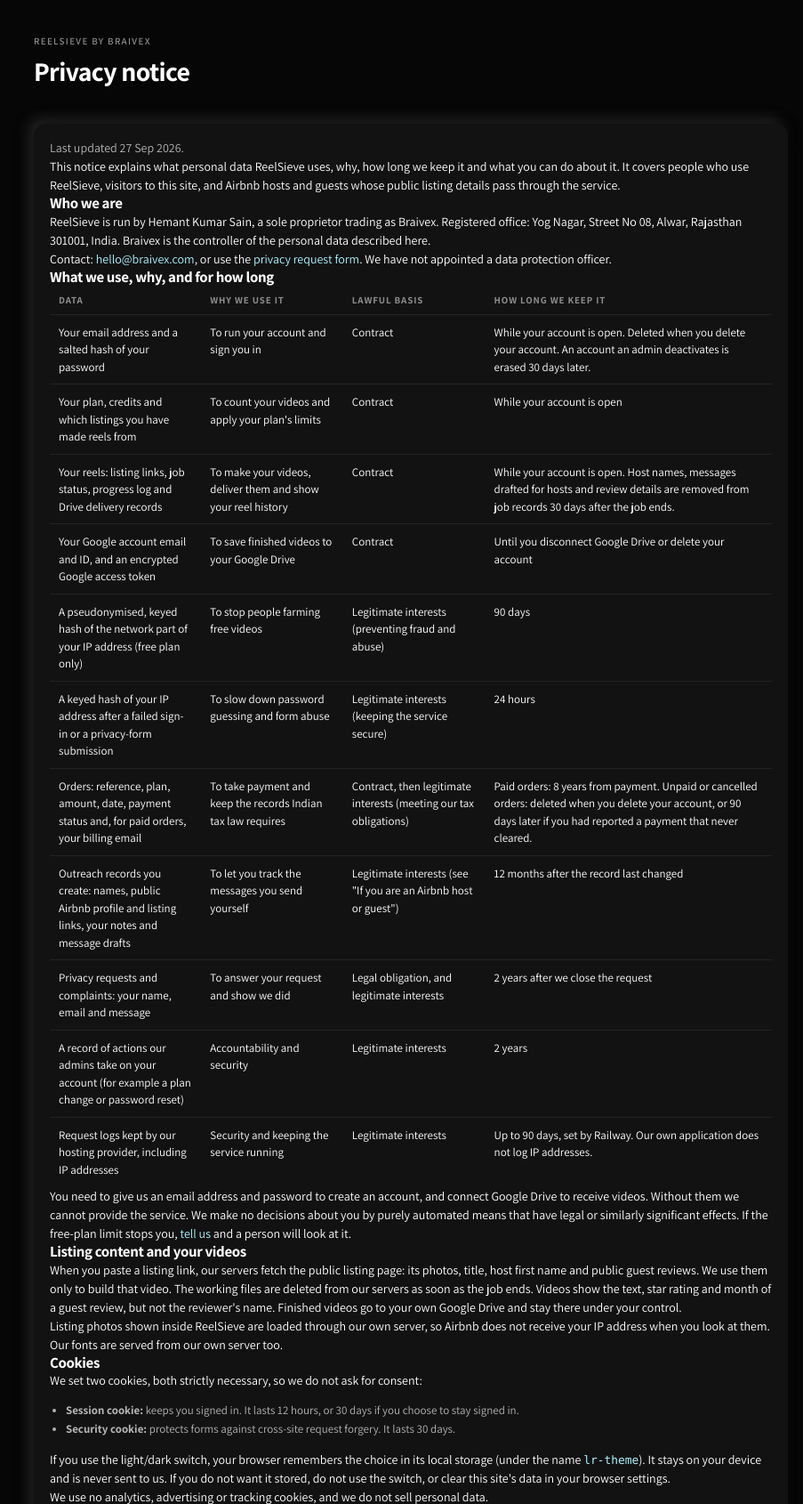
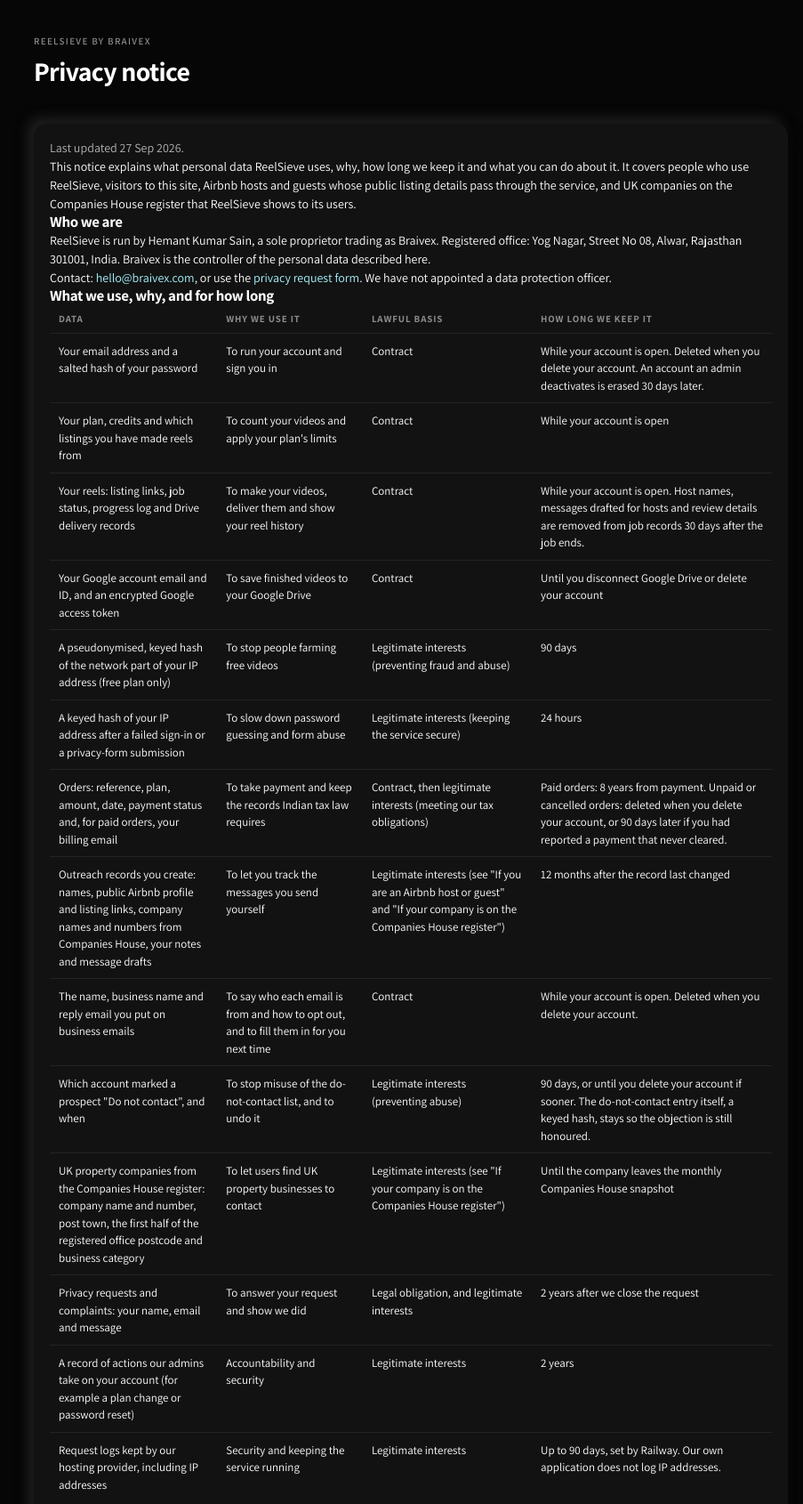
Before and after one commit to moose9200/ReelSieve, a FastAPI app: page /privacy in a window 1280 px wide. Shown: the part 76-1766 px from the top of the page at 89% size, without its empty margins (178-1081 px from the left). Run offline with FastAPI, Linux system fonts and the light colour scheme; parts of the project's set-up code (start-up, migrations or seed data) failed here and were passed over; some libraries are stand-ins or nearby versions.

Commit message:
Privacy notice and PECR copy for Companies House outreach
- Notice: scope now includes UK companies on the register; new section "If your
  company is on the Companies House register" (source, fields held, purpose,
  legitimate interests, monthly retention, how to object with a company number);
  table rows for company names in tracker records, the business email sender
  details on the account, and which account marked "Do not contact" (90 days).
- Outreach: "no officer or shareholder details" instead of "no directors or other
  people"; consent note says a personal address such as Gmail belongs to an
  individual; business name labelled "required if you are writing for a business".
- Admin card: no longer claims "never people".

Co-Authored-By: Claude Opus 5.5 (1M context) <noreply@anthropic.com>

```diff
--- a/app/templates/legal.html
+++ b/app/templates/legal.html
@@ -6,7 +6,7 @@
 {% if kind == 'privacy' %}
 <section class="card legal">
   <p class="sub">Last updated 27 Sep 2026.</p>
-  <p>This notice explains what personal data ReelSieve uses, why, how long we keep it and what you can do about it. It covers people who use ReelSieve, visitors to this site, and Airbnb hosts and guests whose public listing details pass through the service.</p>
+  <p>This notice explains what personal data ReelSieve uses, why, how long we keep it and what you can do about it. It covers people who use ReelSieve, visitors to this site, Airbnb hosts and guests whose public listing details pass through the service, and UK companies on the Companies House register that ReelSieve shows to its users.</p>
 
   <h2>Who we are</h2>
   <p>ReelSieve is run by Hemant Kumar Sain, a sole proprietor trading as Braivex. Registered office: Yog Nagar, Street No 08, Alwar, Rajasthan 301001, India. Braivex is the controller of the personal data described here.</p>
@@ -24,7 +24,10 @@
       <tr><td>A pseudonymised, keyed hash of the network part of your IP address (free plan only)</td><td>To stop people farming free videos</td><td>Legitimate interests (preventing fraud and abuse)</td><td>90 days</td></tr>
       <tr><td>A keyed hash of your IP address after a failed sign-in or a privacy-form submission</td><td>To slow down password guessing and form abuse</td><td>Legitimate interests (keeping the service secure)</td><td>24 hours</td></tr>
       <tr><td>Orders: reference, plan, amount, date, payment status and, for paid orders, your billing email</td><td>To take payment and keep the records Indian tax law requires</td><td>Contract, then legitimate interests (meeting our tax obligations)</td><td>Paid orders: 8 years from payment. Unpaid or cancelled orders: deleted when you delete your account, or 90 days later if you had reported a payment that never cleared.</td></tr>
-      <tr><td>Outreach records you create: names, public Airbnb profile and listing links, your notes and message drafts</td><td>To let you track the messages you send yourself</td><td>Legitimate interests (see "If you are an Airbnb host or guest")</td><td>12 months after the record last changed</td></tr>
+      <tr><td>Outreach records you create: names, public Airbnb profile and listing links, company names and numbers from Companies House, your notes and message drafts</td><td>To let you track the messages you send yourself</td><td>Legitimate interests (see "If you are an Airbnb host or guest" and "If your company is on the Companies House register")</td><td>12 months after the record last changed</td></tr>
+      <tr><td>The name, business name and reply email you put on business emails</td><td>To say who each email is from and how to opt out, and to fill them in for you next time</td><td>Contract</td><td>While your account is open. Deleted when you delete your account.</td></tr>
+      <tr><td>Which account marked a prospect "Do not contact", and when</td><td>To stop misuse of the do-not-contact list, and to undo it</td><td>Legitimate interests (preventing abuse)</td><td>90 days, or until you delete your account if sooner. The do-not-contact entry itself, a keyed hash, stays so the objection is still honoured.</td></tr>
+      <tr><td>UK property companies from the Companies House register: company name and number, post town, the first half of the registered office postcode and business category</td><td>To let users find UK property businesses to contact</td><td>Legitimate interests (see "If your company is on the Companies House register")</td><td>Until the company leaves the monthly Companies House snapshot</td></tr>
       <tr><td>Privacy requests and complaints: your name, email and message</td><td>To answer your request and show we did</td><td>Legal obligation, and legitimate interests</td><td>2 years after we close the request</td></tr>
       <tr><td>A record of actions our admins take on your account (for example a plan change or password reset)</td><td>Accountability and security</td><td>Legitimate interests</td><td>2 years</td></tr>
       <tr><td>Request logs kept by our hosting provider, including IP addresses</td><td>Security and keeping the service running</td><td>Legitimate interests</td><td>Up to 90 days, set by Railway. Our own application does not log IP addresses.</td></tr>
@@ -81,6 +84,17 @@
   </ul>
   <p>ReelSieve never sends messages. Users who contact hosts do so from their own accounts and are responsible for doing so lawfully.</p>
 
+  <h2>If your company is on the Companies House register</h2>
+  <p>ReelSieve users can search UK property companies and choose which ones to email about their services. So your company's register details may be shown to ReelSieve users even if you have never used ReelSieve. Many small companies carry their owner's name, so these details can sometimes identify a person.</p>
+  <ul class="steps">
+    <li><strong>What we hold:</strong> for active limited companies and LLPs whose business is holiday and short-stay accommodation or managing property for others, the company name and number, post town, the first half of the registered office postcode (for example BH1) and business category (SIC code). We do not hold officer or shareholder details, the street address, the full postcode or any email address.</li>
+    <li><strong>Where it comes from:</strong> the Companies House Free Company Data Product, a monthly snapshot of the public register.</li>
+    <li><strong>Why:</strong> to let ReelSieve users find UK property businesses they may want to offer their services to. We rely on legitimate interests. Users find any email address themselves, and every email ReelSieve drafts for them says who it is from and how to opt out.</li>
+    <li><strong>How long:</strong> we replace the whole list with each monthly snapshot, so a company leaves ReelSieve when it leaves the snapshot, for example when it is dissolved. A user's own tracker records are deleted 12 months after they last changed.</li>
+    <li><strong>Your right to object:</strong> use the <a href="/privacy/request">privacy request form</a>, choose "Object to outreach" and give your company number. We add the company to a permanent do-not-contact list that stores only a keyed hash, and ReelSieve will no longer show it to any user. You can also reply to any ReelSieve user who emails you and ask them to stop.</li>
+  </ul>
+  <p>ReelSieve never sends these emails. Users send each one from their own email account and are responsible for doing so lawfully.</p>
+
   <h2>Google user data</h2>
   <p>ReelSieve asks Google only for the <code>drive.file</code> permission. We use it to create the finished video files in your Google Drive and to change their sharing when you ask us to. We cannot see any other files in your Drive. We store an encrypted access token until you disconnect or delete your account. We do not use Google data for advertising or to train AI models, and we do not sell or transfer it except as needed to provide the service. ReelSieve's use of information received from Google APIs will adhere to the <a href="https://developers.google.com/terms/api-services-user-data-policy" target="_blank" rel="noopener">Google API Services User Data Policy</a>, including the Limited Use requirements. You can disconnect Google Drive at any time from your Account page, and remove ReelSieve's access in your Google Account settings.</p>
 
--- a/app/templates/outreach.html
+++ b/app/templates/outreach.html
@@ -86,7 +86,7 @@
 <section class="card" id="companies-card">
   <p class="eyebrow">COMPANIES HOUSE</p>
   <div class="section-head"><h2>UK property companies (business to business)</h2><span class="pill pill-skipped">Companies only</span></div>
-  <p class="hint">Limited companies and LLPs on the official Companies House register whose business is holiday and short-stay accommodation, or managing property for others. Company details only: no directors or other people. {% if b2b_snapshot %}From the register snapshot of {{ b2b_snapshot }}, refreshed monthly.{% else %}The first register snapshot has not been loaded yet, so there is nothing to search.{% endif %}</p>
+  <p class="hint">Limited companies and LLPs on the official Companies House register whose business is holiday and short-stay accommodation, or managing property for others. Company details only: no officer or shareholder details. {% if b2b_snapshot %}From the register snapshot of {{ b2b_snapshot }}, refreshed monthly.{% else %}The first register snapshot has not been loaded yet, so there is nothing to search.{% endif %}</p>
 
   <div class="or-find-row or-find-row-b2b">
     <div class="field">
@@ -115,10 +115,10 @@
 <section class="card" id="b2b-email-card">
   <p class="eyebrow">COMPANIES HOUSE</p>
   <div class="section-head"><h2>Business email</h2><span class="pill pill-skipped">You send each one</span></div>
-  <p class="hint" id="b2b-consent">When does a business email need consent? You can email a limited company or LLP without asking first, as long as you say who you are and give an easy way to opt out. Sole traders and ordinary partnerships count as individuals, so email them only if they have agreed to hear from you. Whoever you write to, stop as soon as they ask. If you write to a named person at a company, data protection law covers their details too.</p>
+  <p class="hint" id="b2b-consent">When does a business email need consent? You can email a limited company or LLP without asking first, as long as you say who you are and give an easy way to opt out. This covers the company's own email addresses, such as those on its own website domain. A personal address such as Gmail belongs to an individual, so email it only if they have agreed. Sole traders and ordinary partnerships count as individuals, so email them only if they have agreed to hear from you. Whoever you write to, stop as soon as they ask. If you write to a named person at a company, data protection law covers their details too.</p>
   <div class="grid-3 b2b-sender or-mt">
     <div class="field"><label for="b2b-sender-name">Your name</label><input type="text" id="b2b-sender-name" autocomplete="name" placeholder="Priya Shah" value="{{ b2b_sender.name or '' }}"></div>
-    <div class="field"><label for="b2b-sender-business">Business name (optional)</label><input type="text" id="b2b-sender-business" autocomplete="organization" placeholder="Reel Studio" value="{{ b2b_sender.business or '' }}"></div>
+    <div class="field"><label for="b2b-sender-business">Business name (required if you are writing for a business)</label><input type="text" id="b2b-sender-business" autocomplete="organization" placeholder="Reel Studio" value="{{ b2b_sender.business or '' }}"></div>
     <div class="field"><label for="b2b-sender-email">Reply email</label><input type="email" id="b2b-sender-email" autocomplete="email" value="{{ b2b_sender.email or request.state.user or '' }}"></div>
   </div>
   <div class="field or-mt">
--- a/app/templates/settings.html
+++ b/app/templates/settings.html
@@ -64,7 +64,7 @@
 
 <section class="card" id="companies-card">
   <div class="section-head"><h2>Companies House data</h2><span class="pill {{ 'pill-done' if companies.snapshot else 'pill-neg' }}">{{ ('Snapshot ' ~ companies.snapshot) if companies.snapshot else 'Not loaded yet' }}</span></div>
-  <p class="hint">UK property companies for Outreach, from the Companies House Free Company Data Product. The worker checks every hour and loads each new monthly snapshot once; each load replaces the company rows and removes companies no longer on the register. Company details only, never people.</p>
+  <p class="hint">UK property companies for Outreach, from the Companies House Free Company Data Product. The worker checks every hour and loads each new monthly snapshot once; each load replaces the company rows and removes companies no longer on the register. Company details only: no officer or shareholder details, and only the first half of the postcode.</p>
   {% if companies.snapshot %}<p class="hint">Last snapshot {{ companies.snapshot }}, loaded {{ companies.ingested_at|when }}. Held now: {{ '{:,}'.format(companies.rows) }} companies.</p>{% endif %}
   {% if companies.failed %}<p class="hint hint-warn">The snapshot of {{ companies.failed.snapshot }} failed to load {{ companies.failed.failed_at|when }}: {{ companies.failed.error }}. The worker tries it again a day later.</p>{% endif %}
 </section>
```
Also changed, not shown: tests/test_companies.py (+15 -1 lines).
